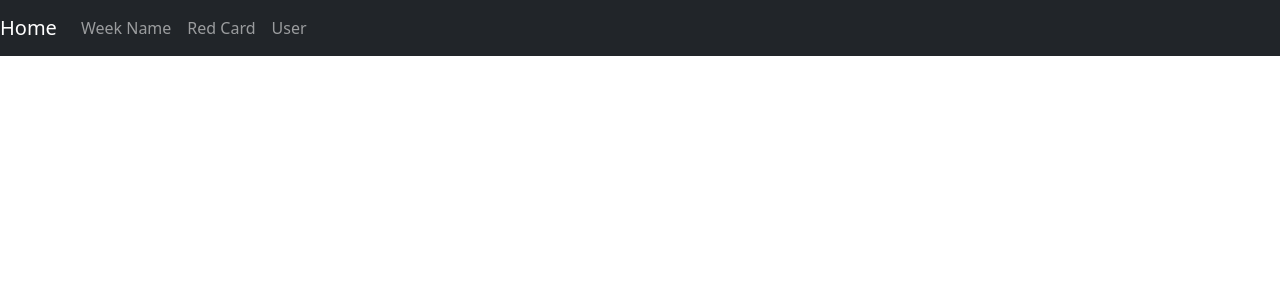
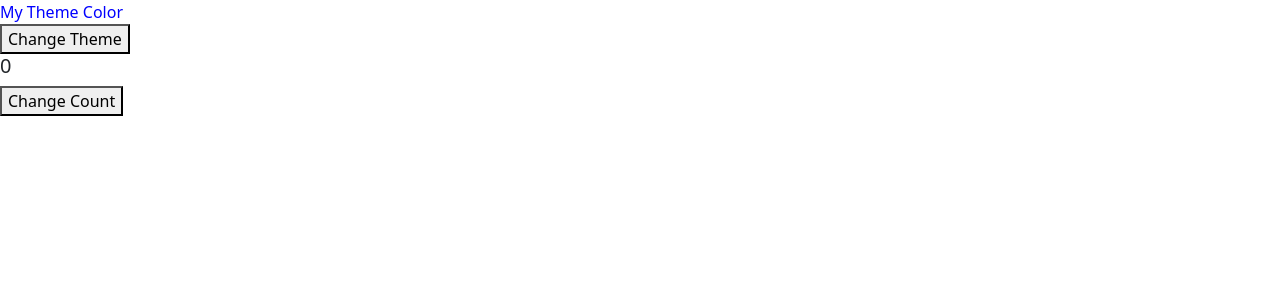
Before and after one commit to shekharmouryaa/my-first-app, a React (Create React App) app: page / in a window 1280 px wide. Shown: the top 300 px of the page. Built offline with nearby package versions, Linux system fonts and the light colour scheme.

Commit message:
Context API added

```diff
--- a/src/App.js
+++ b/src/App.js
@@ -1,101 +1,15 @@
-
-import './App.css';
-// import MyHeader from './Header'
-// import Card from './Card'
-import { useEffect, useState } from 'react';
-import UserForm from './UserForm';
-import MyFirstClassComp from './MyClassComp';
-
+// App.js
+import React from 'react';
+import { DarkModeProvider } from './CounterAppProvider';
+import {CounterApp} from './CounterApp'
 
 function App() {
-  const cardDetail = [
-    {
-      title: "RED CARD 1",
-      color: "primary",
-      description: "This is my first red card content which is good"
-    },
-    {
-      title: "RED CARD 2",
-      color: "dark",
-      description: "This is my second red card content which is good"
-    },
-    {
-      title: "RED CARD 3",
-      color: "success",
-      description: "This is my third red card content which is good"
-    },
-  ]
-
-  console.log(cardDetail);
-  const [userName, setUserName] = useState("user")
-  const [count, setCount] = useState(1)
-  const [users, setUsers] = useState([])
-
-  useEffect(() => {
-      setUserName("First Name render")
-      console.log("helllo");
-    }, [])
-
-  useEffect(() => {
-    if (count > 4) {
-      setUserName("Count Changed")
-    }
-  }, [count])
-
-
-  const changeName = () => {
-    setUserName("Default User")
-  }
-  const increaseCount = () => {
-    setCount(count + 1)
-  }
-
-  useEffect(() => {
-
-    fetch('https://dfdfjsonplaceholder.typicode.com/users')
-      .then(response => response.json())
-      .then(data => setUsers(data))
-      .catch(error => {
-        console.log(error);
-      });
-
-
-  }, []);
-
-
-  console.log(users);
   return (
-    <div className="App">
-
-      <h1>My First App</h1>
-
-      <p className='mt-5'> Username :-{userName} | Count : {count} </p>
-      <input type='text' name={"username"} value={userName} onChange={(event) => setUserName(event.target.value)} />
-      <button className='btn btn-dark mt-5' onClick={changeName}>Change Name</button>
-      <button className='btn btn-dark mt-5' onClick={increaseCount}>Change count</button>
-
-      {/* {
-        cardDetail.map(
-          (items) => {
-            return <Card items={items} />
-            // return <Card title={items.title} description={items.description}/>
-
-          })
-      } */}
-
-      <UserForm/>
-
-      <MyFirstClassComp/>
-
-      {/* {users.map( item =>{
-        return (
-          <ul>
-            <li key={item.id} >{item.name}</li>
-          </ul>
-        )
-      })} */}
-
-    </div>
+    <DarkModeProvider>
+      <div className="App">
+        <CounterApp />  {/* {"Act as a Children"} */}
+      </div>
+    </DarkModeProvider>
   );
 }
 
--- /dev/null
+++ b/src/CounterApp.jsx
@@ -0,0 +1,17 @@
+import React from 'react'
+import {  Counter, useDarkMode } from './CounterAppProvider'
+
+export const CounterApp = () => {
+  const {isDarkMode , toggleDarkMode} = useDarkMode()
+
+  const {count, changeCount} = Counter()
+
+  return (
+    <>
+    <div style={{color : isDarkMode ? "red" : "blue"}}>My Theme Color</div>
+    <button onClick={()=>toggleDarkMode()}>Change Theme</button>
+    <h5>{count}</h5>
+    <button onClick={()=>changeCount()}>Change Count</button>
+    </>
+  )
+}
--- /dev/null
+++ b/src/CounterAppProvider.jsx
@@ -0,0 +1,32 @@
+// DarkModeContext.js
+import React, { createContext, useContext, useState } from 'react';
+
+const DarkModeContext = createContext();
+const CounterContext = createContext();
+
+export function useDarkMode() {
+  return useContext(DarkModeContext);
+}
+export function Counter() {
+  return useContext(CounterContext);
+}
+
+export function DarkModeProvider({ children }) {
+  const [isDarkMode, setIsDarkMode] = useState(false);
+  const [count, setCount] = useState(0);
+
+  const toggleDarkMode = () => {
+    setIsDarkMode((prev) => !prev);
+  };
+  const changeCount = () => {
+    setCount(count + 1);
+  };
+
+  return (
+    <DarkModeContext.Provider value={{ isDarkMode, toggleDarkMode }}>
+      <CounterContext.Provider value={{count , changeCount}}>
+      {children}
+      </CounterContext.Provider>
+    </DarkModeContext.Provider>
+  );
+}
--- a/src/index.js
+++ b/src/index.js
@@ -4,12 +4,12 @@ import './index.css';
 import App from './App';
 import reportWebVitals from './reportWebVitals';
 import 'bootstrap/dist/css/bootstrap.css';
-import MainRoute from './Router/MainRoute';
+// import  from './CounterApp';
 
 const root = ReactDOM.createRoot(document.getElementById('root'));
 root.render(
   // <React.StrictMode>
-    <MainRoute />
+    <App />
   // </React.StrictMode>
 );
 
```
